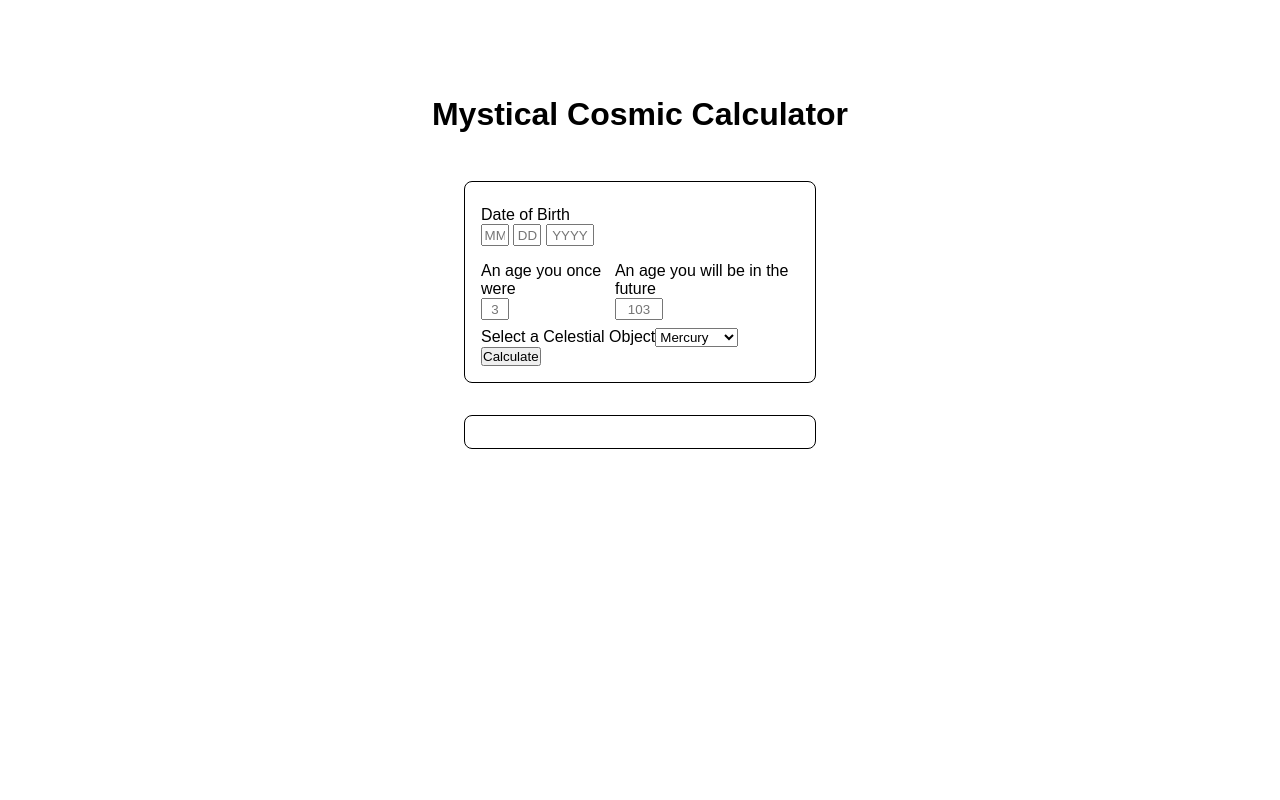
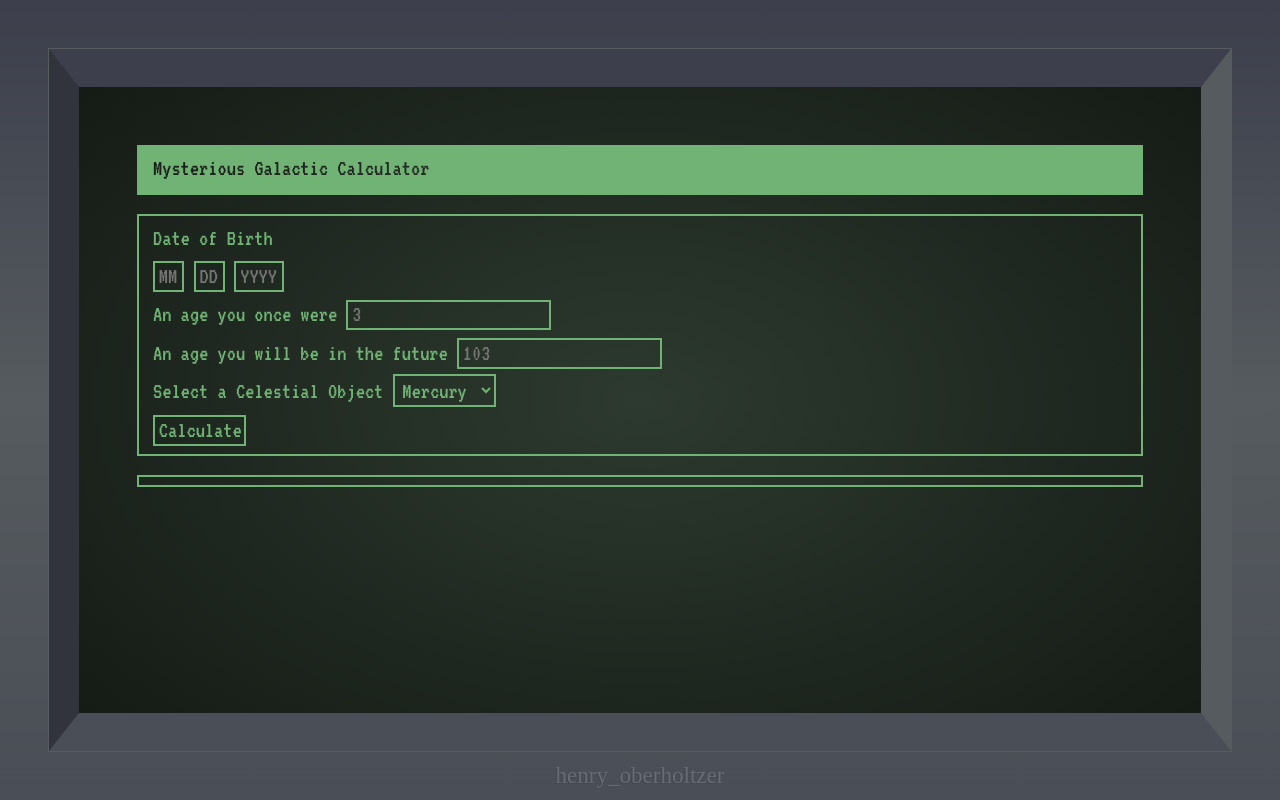
Before and after one commit to henry-oberholtzer/solar-system-age, a website built with webpack: page src/index.html in a window 1280 px wide. Built offline with nearby package versions, Linux system fonts and the light colour scheme; a web font is replaced by a local one.

Commit message:
build out more custom CSS

```diff
--- a/package.json
+++ b/package.json
@@ -22,6 +22,7 @@
         "css-loader": "^6.8.1",
         "eslint": "^8.53.0",
         "eslint-webpack-plugin": "^4.0.1",
+        "file-loader": "^6.2.0",
         "html-loader": "^4.2.0",
         "html-webpack-plugin": "^5.5.3",
         "install": "^0.13.0",
--- a/src/css/styles.scss
+++ b/src/css/styles.scss
@@ -1,56 +1,103 @@
+@import url("https://fonts.googleapis.com/css2?family=VT323&family=Zen+Dots&display=swap");
+
 * {
     box-sizing: border-box;
+    margin: 0;
     padding: 0;
-    margin: 0;
+    font-size: 1.2rem;
+    font-weight: 400;
+    font-family: "VT323";
 }
 
+$monitor-glow: #2d3a2f;
+$monitor-dark: #101510;
+$monitor-gradient: radial-gradient($monitor-glow, $monitor-dark);
+$text-color: #70b374;
+$logo-color: #bec2cb;
+$frame-left: #31343c;
+$frame-top: #3d404c;
+$frame-bottom: #4a4e56;
+$frame-right: #565b5f;
+$frame-size: 2rem;
+$frame-gradient: linear-gradient($frame-top, $frame-right, $frame-bottom) 30;
+
 body {
-    font-family: sans-serif;
+    background-image: $monitor-gradient;
+    background-size: cover;
+    width: 100vw;
+    height: 100vh;
+    max-width: 100%;
+    max-height: 100%;
+    overflow: hidden;
+    color: $text-color;
+    #monitor-frame {
+        width: inherit;
+        height: inherit;
+        border: 2.5rem solid;
+        border-image: $frame-gradient;
+        #monitor-border {
+            width: 100%;
+            height: 100%;
+            padding: 2rem;
+            border: calc($frame-size/1.25) solid $frame-left;
+            border-right: calc($frame-size/1.25) solid $frame-right;
+            border-top: $frame-size solid $frame-top;
+            border-bottom: $frame-size solid $frame-bottom;
+        }
+    }
 }
 
-#primary {
-    margin: 5rem;
+#monitor-line {
+    width: 100%;
+    height: 100%;
+    border: 0.1rem solid $frame-right;
 }
 
 .block {
-    width: 22rem;
-    margin: 2rem auto;
-    padding: 1rem;
-    border: 1px solid black;
-    border-radius: 0.5rem;
+    border: 0.11rem solid $text-color;
+    padding: 0.2rem;
+    margin: 1rem;
+    line-height: 2rem;
+    padding-left: 0.75rem;
 }
 
 #title {
-    width: 36rem;
-    margin: auto;
-    text-align: center;
-    border: none;
+    background-color: #70b374;
 }
 
-.form-input {
-    display: flex;
-    flex-direction: row;
+h1 {
+    color: transparent;
+    background-image: $monitor-gradient;
+    background-clip: text;
 }
 
-.form-row {
-    display: flex;
-    flex-direction: column;
-    padding: 0.5rem 0;
+h2,
+a {
+    font-family: "Zen Dots";
+    text-decoration: none;
+    color: $logo-color;
+    text-shadow:
+        -1px 1px 0 $frame-left,
+        1px 1px 0 $frame-top,
+        1px -1px 0 $frame-right,
+        -1px -1px 0 $frame-bottom;
+    opacity: 50%;
+    text-align: center;
+    margin: auto;
+    padding-top: 0.5rem;
 }
 
-input {
-    width: 1.75rem;
-    display: inline;
+@mixin controls {
+    background-color: transparent;
+    border: 0.11rem solid $text-color;
+    color: $text-color;
     padding: 0.1rem;
-    text-align: center;
+    padding-left: 0.2rem;
 }
 
-#year, #future-birthday {
-    width: 3rem;
-}
 
-input::-webkit-inner-spin-button,
-input::-webkit-outer-spin-button {
+input::-webkit-outer-spin-button,
+input::-webkit-inner-spin-button {
     -webkit-appearance: none;
     margin: 0;
 }
@@ -58,3 +105,30 @@ input::-webkit-outer-spin-button {
 input[type=number] {
     -moz-appearance: textfield;
 }
+
+@mixin controls-invert {
+    background-color: $text-color;
+    color: $monitor-dark;
+    outline: none;
+}
+
+button, input, select {
+    @include controls();
+}
+
+select:focus, input:focus {
+    transition: all 0.1s ease;
+    @include controls-invert()
+}
+
+button:hover {
+    @include controls-invert();
+}
+
+#month, #day {
+    width: calc(3ch + 0.2rem);
+}
+
+#year {
+    width: calc(5ch + 0.2rem);
+}
--- a/src/index.html
+++ b/src/index.html
@@ -1,14 +1,17 @@
 <!DOCTYPE html>
 <html lang="en-US">
     <head>
-    <meta charset="UTF-8">
-    <meta name="viewport" content="width=device-width, initial-scale=1.0">
+        <meta charset="UTF-8" />
+        <meta name="viewport" content="width=device-width, initial-scale=1.0" />
         <title>Planetary Age Calculator</title>
     </head>
     <body>
+        <div id="monitor-frame">
+            <div id="monitor-line">
+                <div id="monitor-border">
                     <div id="primary">
                         <div class="block" id="title">
-            <h1>Mystical Cosmic Calculator</h1>
+                            <h1>Mysterious Galactic Calculator</h1>
                         </div>
                         <div class="block" id="main-form">
                             <form id="form">
@@ -16,26 +19,67 @@
                                     <div class="form-row">
                                         <label for="dob">Date of Birth</label>
                                         <div id="dob">
-                            <input id="month" type="number" min="1" max="12" maxlength="2" placeholder="MM" required>
-                            <input id="day" type="number" min="1" max="31" maxlength="2" placeholder="DD" required>
-                            <input id="year" type="number" min="-27000" max="2023" maxlength="4" placeholder="YYYY" required>
+                                            <input
+                                                id="month"
+                                                type="number"
+                                                min="1"
+                                                max="12"
+                                                maxlength="2"
+                                                placeholder="MM"
+                                                required />
+                                            <input
+                                                id="day"
+                                                type="number"
+                                                min="1"
+                                                max="31"
+                                                maxlength="2"
+                                                placeholder="DD"
+                                                required />
+                                            <input
+                                                id="year"
+                                                type="number"
+                                                min="-9999"
+                                                max="2023"
+                                                maxlength="4"
+                                                placeholder="YYYY"
+                                                required />
                                         </div>
                                     </div>
                                 </div>
                                 <div class="form-input">
                                     <div class="form-row">
-                        <label for="past-birthday" class="hidden">An age you once were</label>
-                        <input id="past-birthday" type="number" min="0" placeholder="3">
+                                        <label
+                                            for="past-birthday"
+                                            class="hidden"
+                                            >An age you once were</label
+                                        >
+                                        <input
+                                            id="past-birthday"
+                                            type="number"
+                                            min="0"
+                                            placeholder="3" />
                                     </div>
                                     <div class="form-row">
-                        <label for="future-birthday" class="hidden">An age you will be in the future</label>
-                        <input id="future-birthday" type="number" placeholder="103" >
+                                        <label
+                                            for="future-birthday"
+                                            class="hidden"
+                                            >An age you will be in the
+                                            future</label
+                                        >
+                                        <input
+                                            id="future-birthday"
+                                            type="number"
+                                            placeholder="103" />
                                     </div>
                                 </div>
                                 <div class="form-input">
-                    <label for="planet">Select a Celestial Object</label>
+                                    <label for="planet"
+                                        >Select a Celestial Object</label
+                                    >
                                     <select id="planet">
-                        <option value="mercury" selected>Mercury</option>
+                                        <option value="mercury" selected>
+                                            Mercury
+                                        </option>
                                         <option value="venus">Venus</option>
                                         <option value="moon">The Moon</option>
                                         <option value="mars">Mars</option>
@@ -47,11 +91,13 @@
                                     </select>
                                 </div>
                                 <button type="submit">Calculate</button>
-
                             </form>
                         </div>
-        <div class="block" id="musings">
+                        <div class="block" id="musings"></div>
                     </div>
+                </div>
+            </div>
+            <a href="https://www.henryoberholtzer.com"><h2>henry_oberholtzer</h2></a>
         </div>
     </body>
 </html>
--- a/webpack.config.js
+++ b/webpack.config.js
@@ -46,6 +46,18 @@ module.exports = {
                 },
             },
             {
+                test: /\.(woff(2)?|ttf|eot|svg)(\?v=\d+\.\d+\.\d+)?$/,
+                use: [
+                    {
+                        loader: 'file-loader',
+                        options: {
+                            name: '[name].[ext]',
+                            outputPath: "assets/fonts/",
+                        }
+                    }
+                ]
+            },
+            {
                 test: /\.html$/,
                 use: [
                     'html-loader'
```
Also changed, not shown: src/assets/fonts/vt323-latin-400-normal.ttf (added), src/assets/fonts/vt323-latin-400-normal.woff (added), 1 other file. Lines whose indentation alone changed are shown as unchanged.
